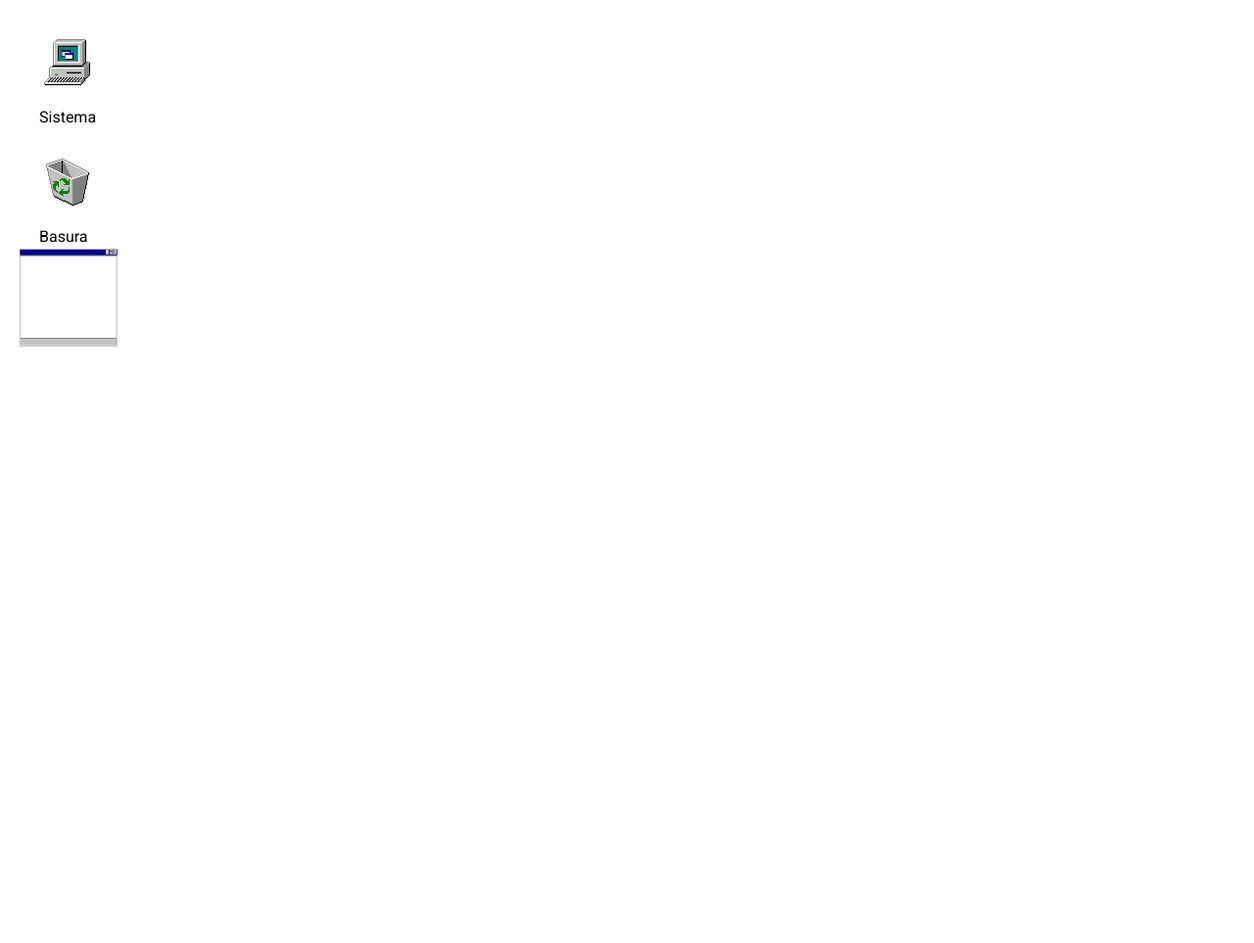
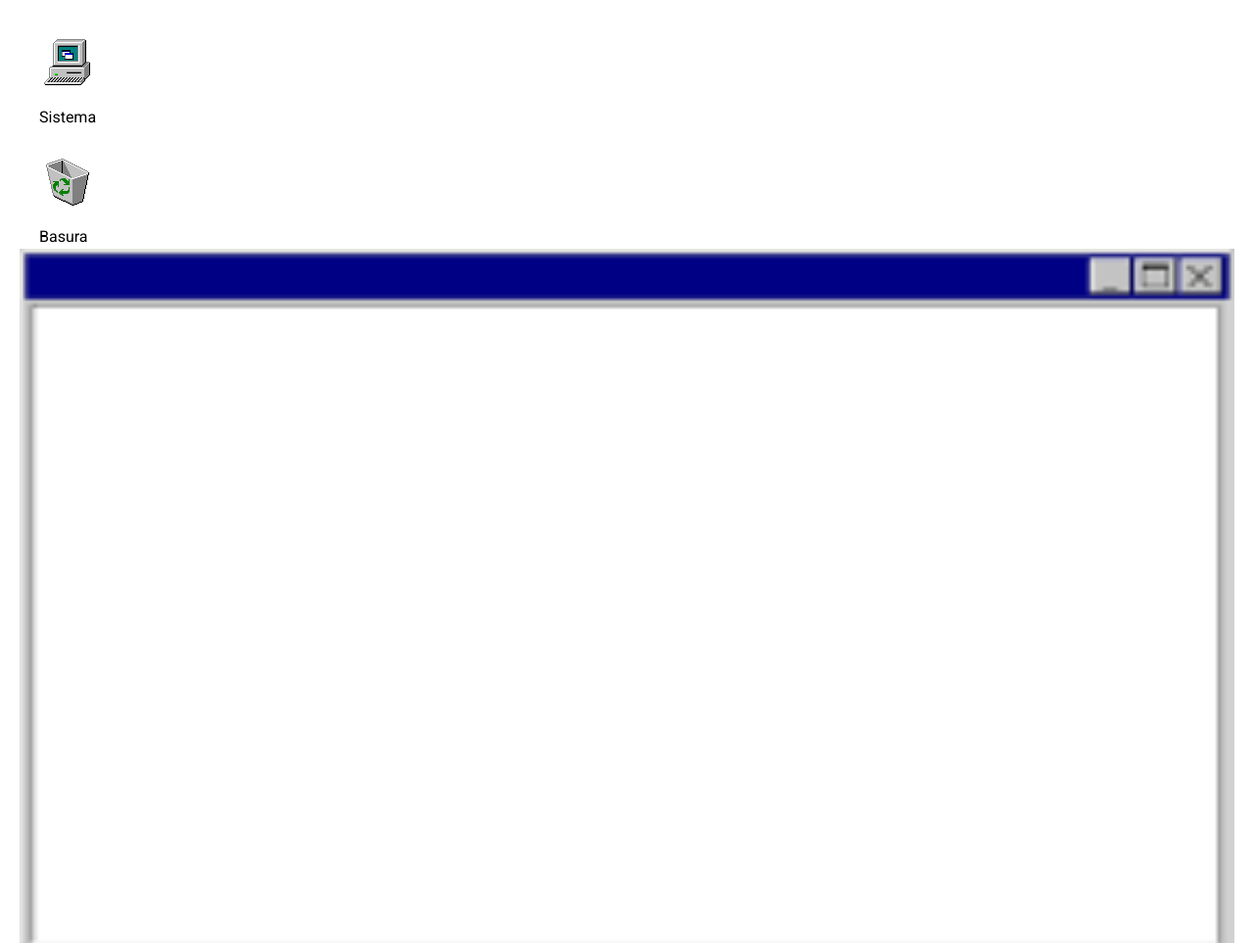
Before and after one commit to spkide/retro-windows, a website built with Parcel: page my-project/src/index.html in a window 1280 px wide. Shown: the top 963 px of the page at 98% size. Before the commit the page ends 800 px from the top, so only its background shows below. Built offline with nearby package versions, Linux system fonts and the light colour scheme; files whose address does not match are found by name.

Commit message:
version.2.2.3

```diff
--- a/my-project/src/scss/styles.scss
+++ b/my-project/src/scss/styles.scss
@@ -41,6 +41,6 @@ body{
     display: flex;
     align-items: center;
     justify-content: center;
-    width: 100px;
-    height: 100px;
+    width: 100%;
+    height: 100%;
 }
```
Also changed, not shown: 2 other files.
